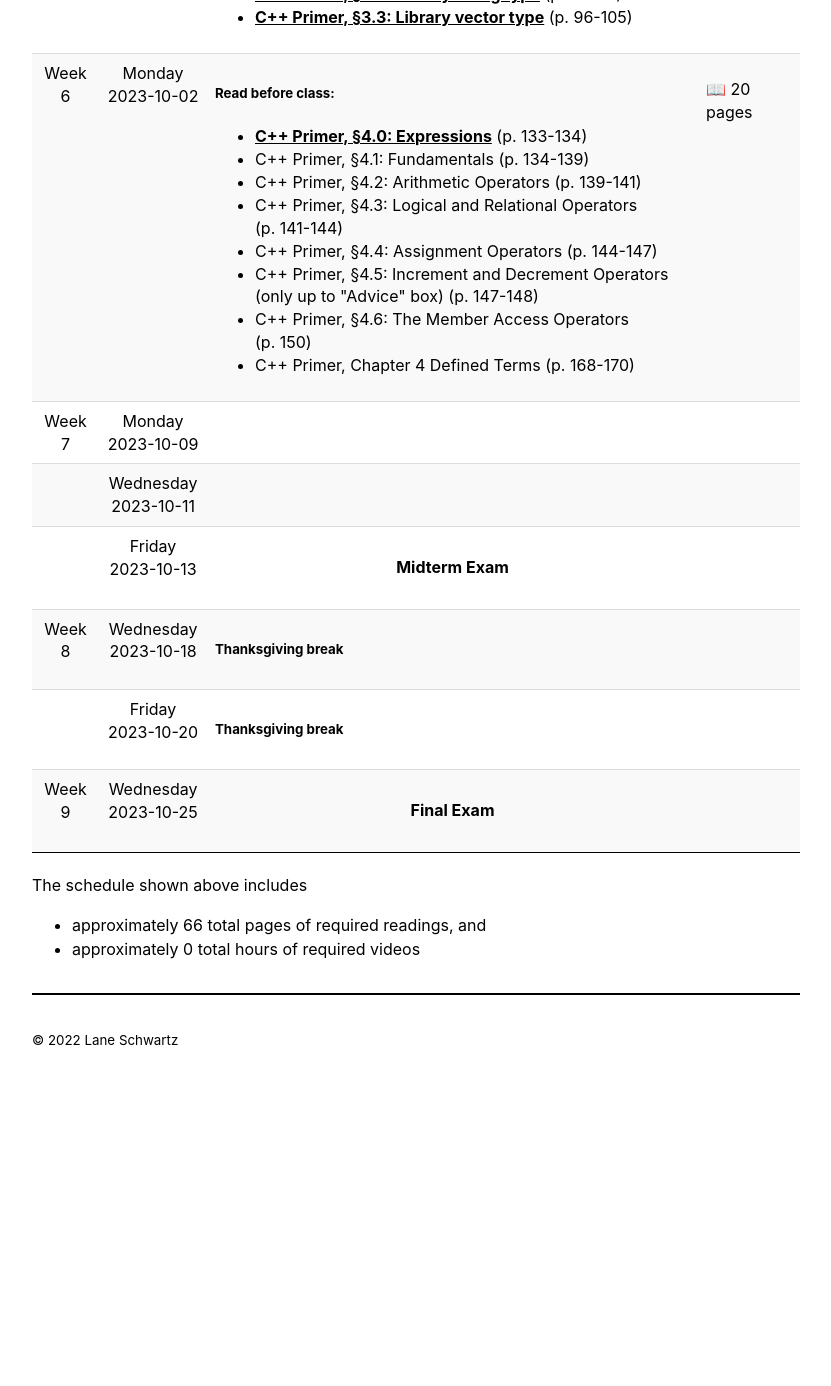
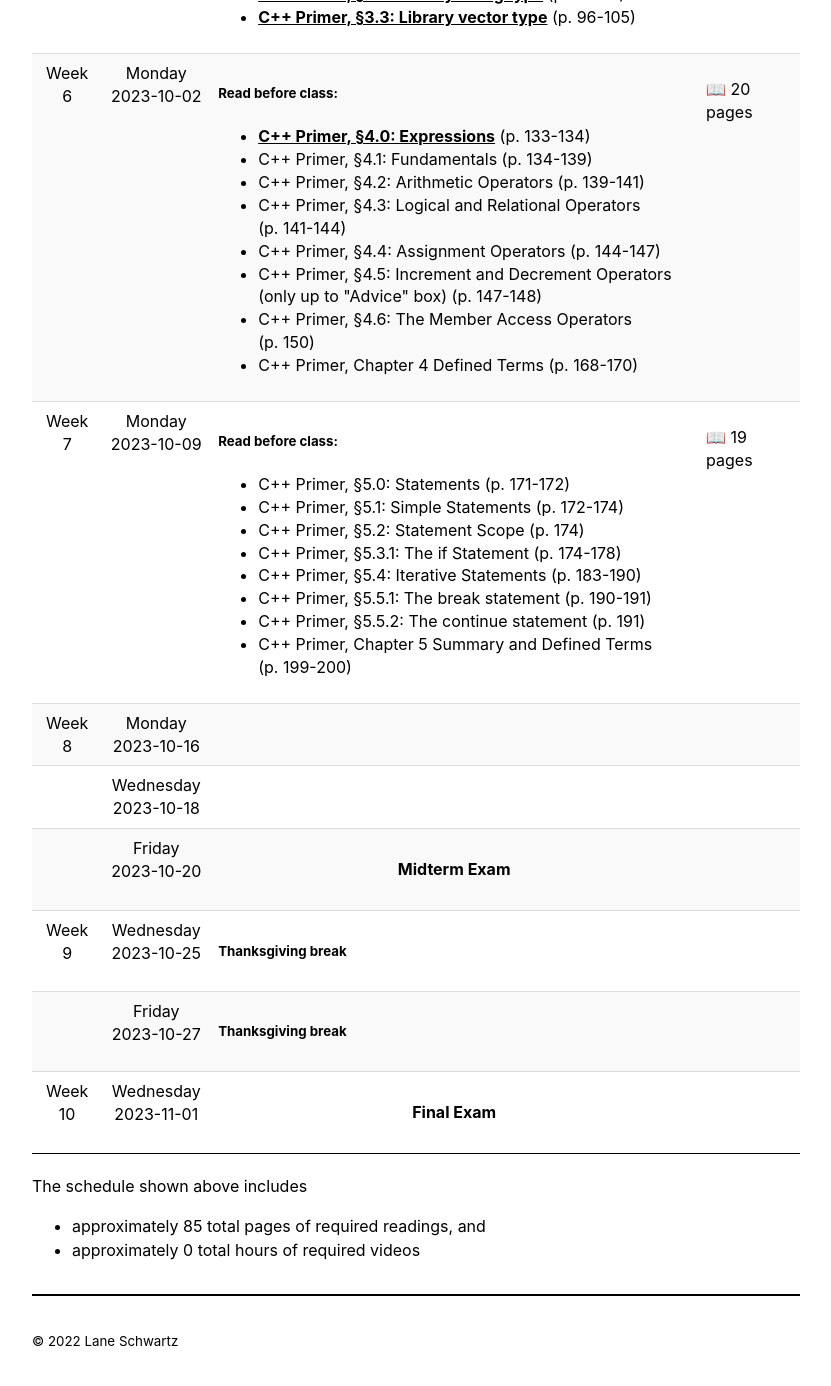
Before and after one commit to 2023-Fall-UAF-CS201/2023-Fall-UAF-CS201.github.io, a Jekyll site: the page built from schedule.md, in a window 1280 px wide and 1400 px high, scrolled down 2473 px. Shown: the top 1386 px of the window, without its empty margins (224-1055 px from the left). Built offline with Jekyll 4.4.1, drawn with Linux system fonts in a browser that asks for light colours; before the commit the page ends 3572 px from its top, so only the background shows below that; some of the changed text lies outside the part shown.

Commit message:
Chapter 5

```diff
--- a/_data/schedule.yaml
+++ b/_data/schedule.yaml
@@ -15,7 +15,7 @@
     - "How to edit a file and save a file in vim, and how to exit vim"
     - "Each student should run git config on aurora to provide user name and email address"
     - "Each student should create an ssh key on aurora and connects it to their Github account"
-    - "After this class perioud, student should begin reading Chapter 1 of C++ Primer 5th edition"
+    - "After this class period, student should begin reading Chapter 1 of C++ Primer 5th edition"
 -
   topic: "HW00"
   day_of_week: 4
@@ -186,6 +186,56 @@
 ###################################
   start_new_week: true   # Week 7
 ###################################
+  reading:
+    -
+     title: "C++ Primer, §5.0: Statements"
+     pages:  "171-172"
+     length:
+       value: 1
+       unit:  "pages"
+    -
+     title: "C++ Primer, §5.1: Simple Statements"
+     pages:  "172-174"
+     length:
+       value: 2
+       unit:  "pages"
+    -
+     title: "C++ Primer, §5.2: Statement Scope"
+     pages:  "174"
+     length:
+       value: 1
+       unit:  "pages"
+    -
+     title: "C++ Primer, §5.3.1: The if Statement"
+     pages:  "174-178"
+     length:
+       value: 4
+       unit:  "pages"
+    -
+     title: "C++ Primer, §5.4: Iterative Statements"
+     pages:  "183-190"
+     length:
+       value: 7
+       unit:  "pages"
+    -
+     title: "C++ Primer, §5.5.1: The break statement"
+     pages:  "190-191"
+     length:
+       value: 1
+       unit:  "pages"
+    -
+     title: "C++ Primer, §5.5.2: The continue statement"
+     pages:  "191"
+     length:
+       value: 1
+       unit:  "pages"
+    -
+     title: "C++ Primer, Chapter 5 Summary and Defined Terms"
+     pages:  "199-200"
+     length:
+       value: 2
+       unit:  "pages"
+-
 ###################################
   start_new_week: true   # Week 8
 ###################################
```
